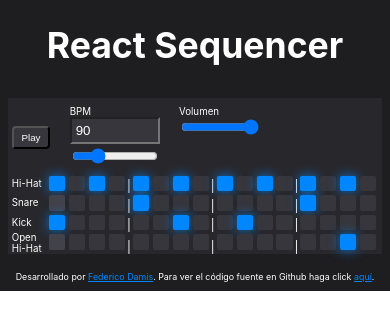
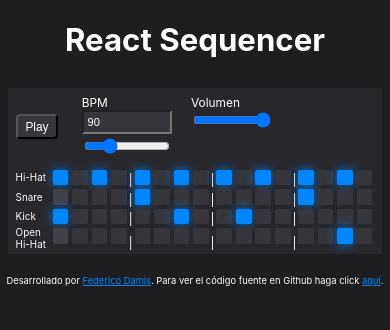
Before and after one commit to fededamis/ReactDrumSequencer, a React (Create React App) app: page / in a window 390 px wide. Shown: the top 330 px of the page. Built offline with nearby package versions, Linux system fonts and the light colour scheme; no server answers.

Commit message:
Fixes responsive

```diff
--- a/src/App.css
+++ b/src/App.css
@@ -4,6 +4,8 @@
 
 html, body {
 	width: 100%;
+	height: 100vh;
+	background-color: #1e1e21;
 }
 
 .App {
@@ -16,6 +18,7 @@ html, body {
 
 #appTitle {
 	text-align: center;
+	font-size: calc(8vmin);
 }
 
 .SequencerBody {
@@ -25,10 +28,10 @@ html, body {
 
 .PlayButton {
 	background: #36363c;
-    border-radius: 1vw;
+    border-radius: calc(2px + 0.5vw);
 	cursor: pointer;
-	font-size: 2.5vw;
-	margin: 1vw;
+	font-size: calc(8px + 1vw);
+	margin: 2vw;
 	padding-left: 2vw;
 	padding-right: 2vw;
 	padding-top: 1vw;
@@ -46,7 +49,7 @@ html, body {
 
 .BPMButton {
 	display: inline-grid;
-	font-size: 2.5vw;
+	font-size: calc(8px + 1vw);
 	vertical-align: middle;
 	width: 20vw;
 	margin-top: 2vw;
@@ -62,6 +65,7 @@ html, body {
 	border-radius: 0.05vw;
 	box-shadow: 0 1px 3px 0 rgba(blue, 0.3);
 	padding: 1vw;
+	font-size: calc(8px + 0.8vw);
 }
 
 .BPMButton input[type=range] {
@@ -72,7 +76,7 @@ html, body {
 
 .VolumeFader {
 	display: inline-grid;
-	font-size: 2.5vw;
+	font-size: calc(8px + 1vw);
 	vertical-align: top;
 	width: 20vw;
 	margin-top: 2vw;
@@ -89,6 +93,10 @@ html, body {
 	box-shadow: 0 1px 3px 0 rgba(blue, 0.3);
 }
 
+.PadsGroup {
+	padding: 1vw;
+}
+
 .Pads {
 	display: flex;
 	flex-direction: row;
@@ -101,7 +109,7 @@ html, body {
 	width: 5vw;
 	flex-grow: 1;
 	align-self: center;
-	font-size: 2.5vw;
+	font-size: calc(6px + 1vw);
 }
 
 .Pad-container {
@@ -145,7 +153,8 @@ html, body {
 
 .Footer {
 	text-align: center;
-	font-size: calc(5px + 1vw);
+	font-size: calc(7px + 0.6vw);
+	margin: 1vw;
 }
 
 .Footer a:link {
```
